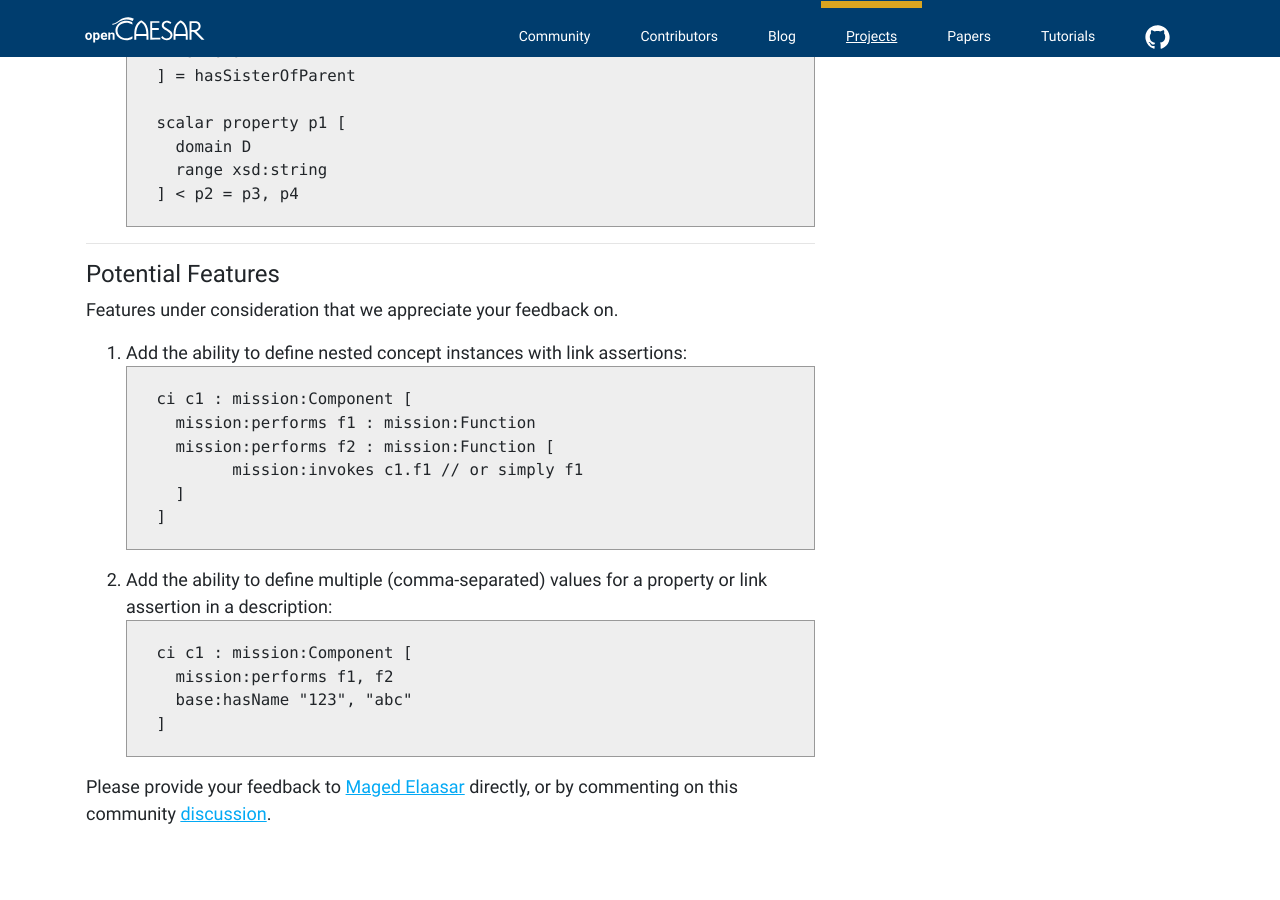
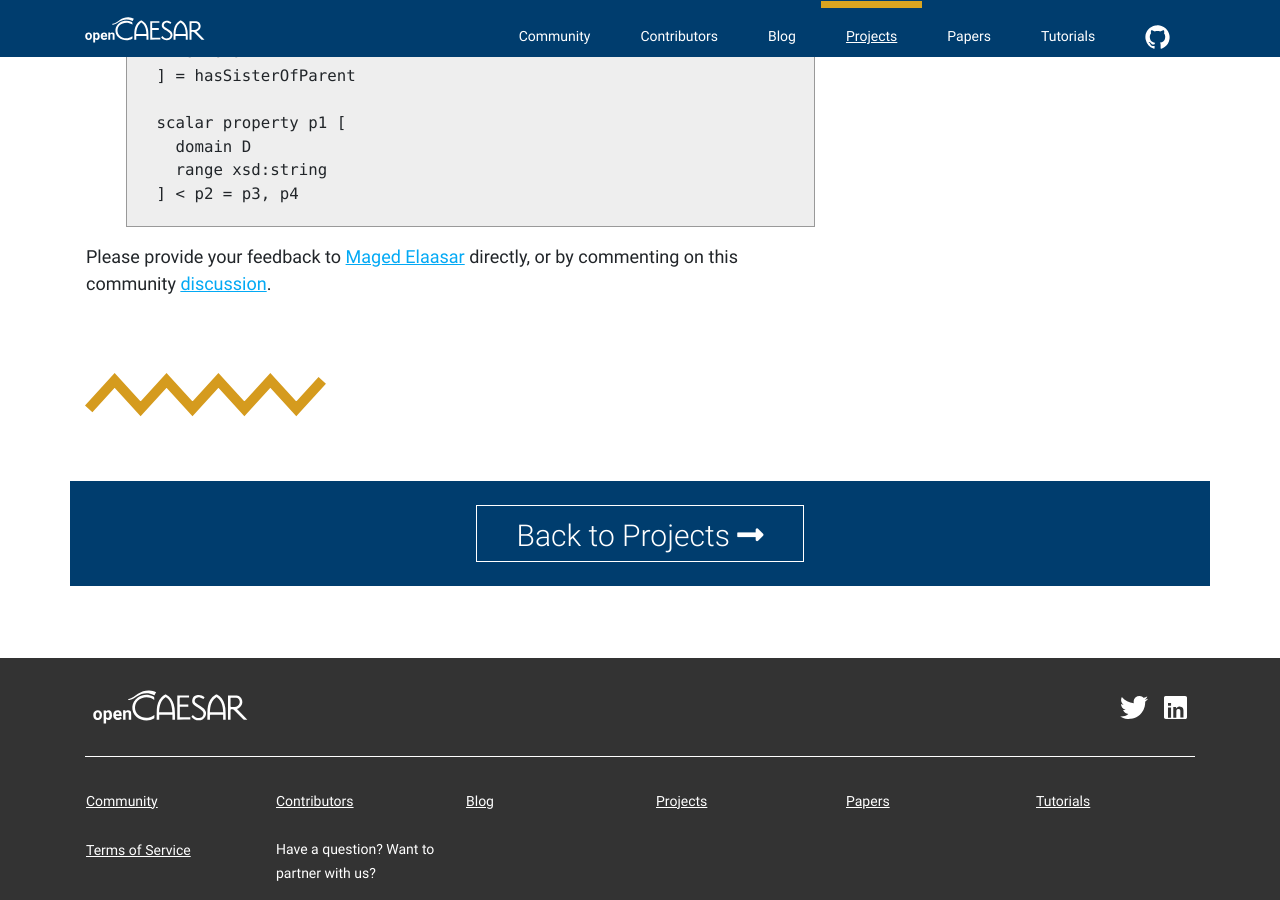
Before and after one commit to opencaesar/opencaesar.github.io, a Jekyll site: the page built from _projects/2023-2-1-OML-v2.md, in a window 1280 px wide and 900 px high, scrolled down 4443 px. Built offline with Jekyll 4.4.1, drawn with Linux system fonts in a browser that asks for light colours; nearby versions of some CDN libraries; some of the changed text lies outside the part shown.

Commit message:
edited the oml v2 blog

````diff
--- a/_projects/2023-2-1-OML-v2.md
+++ b/_projects/2023-2-1-OML-v2.md
@@ -151,28 +151,4 @@ New features to add to the expressivity of OML abstract syntax (and textual synt
     ] < p2 = p3, p4
     ```
 
----
-
-#### Potential Features
-
-Features under consideration that we appreciate your feedback on.
-
-1. Add the ability to define nested concept instances with link assertions:
-    ```
-    ci c1 : mission:Component [
-      mission:performs f1 : mission:Function
-      mission:performs f2 : mission:Function [
-            mission:invokes c1.f1 // or simply f1
-      ]
-    ]
-    ```
-
-1. Add the ability to define multiple (comma-separated) values for a property or link assertion in a description:
-    ```
-    ci c1 : mission:Component [
-      mission:performs f1, f2
-      base:hasName "123", "abc"
-    ]
-    ```
-
 Please provide your feedback to [Maged Elaasar](https://opencaesar.github.io/contributors/Maged%20Elaasar.html) directly, or by commenting on this community [discussion](https://github.com/opencaesar/community/discussions/2).
````
Also changed, not shown: other parts of _projects/2023-2-1-OML-v2.md (+1 -1 lines).
